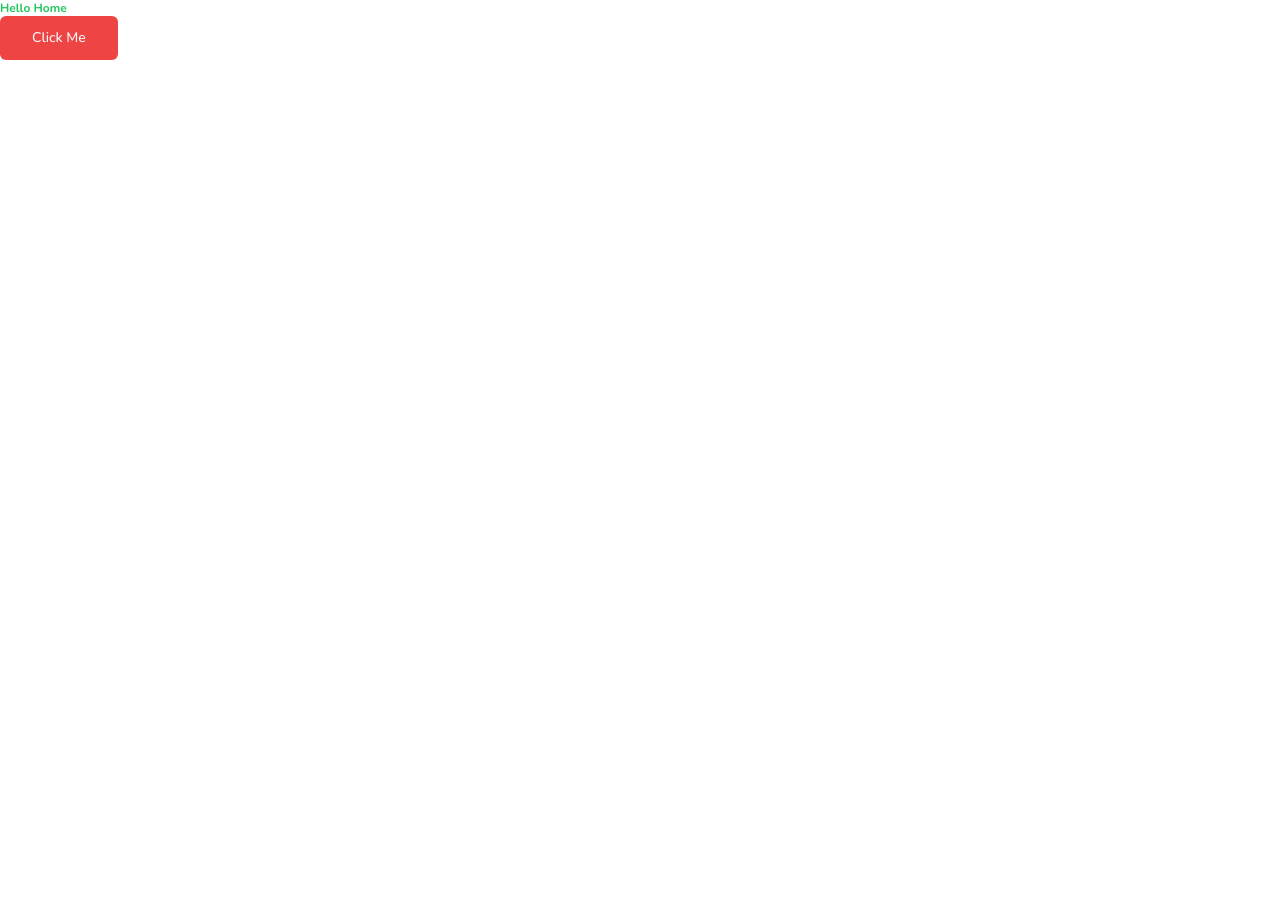
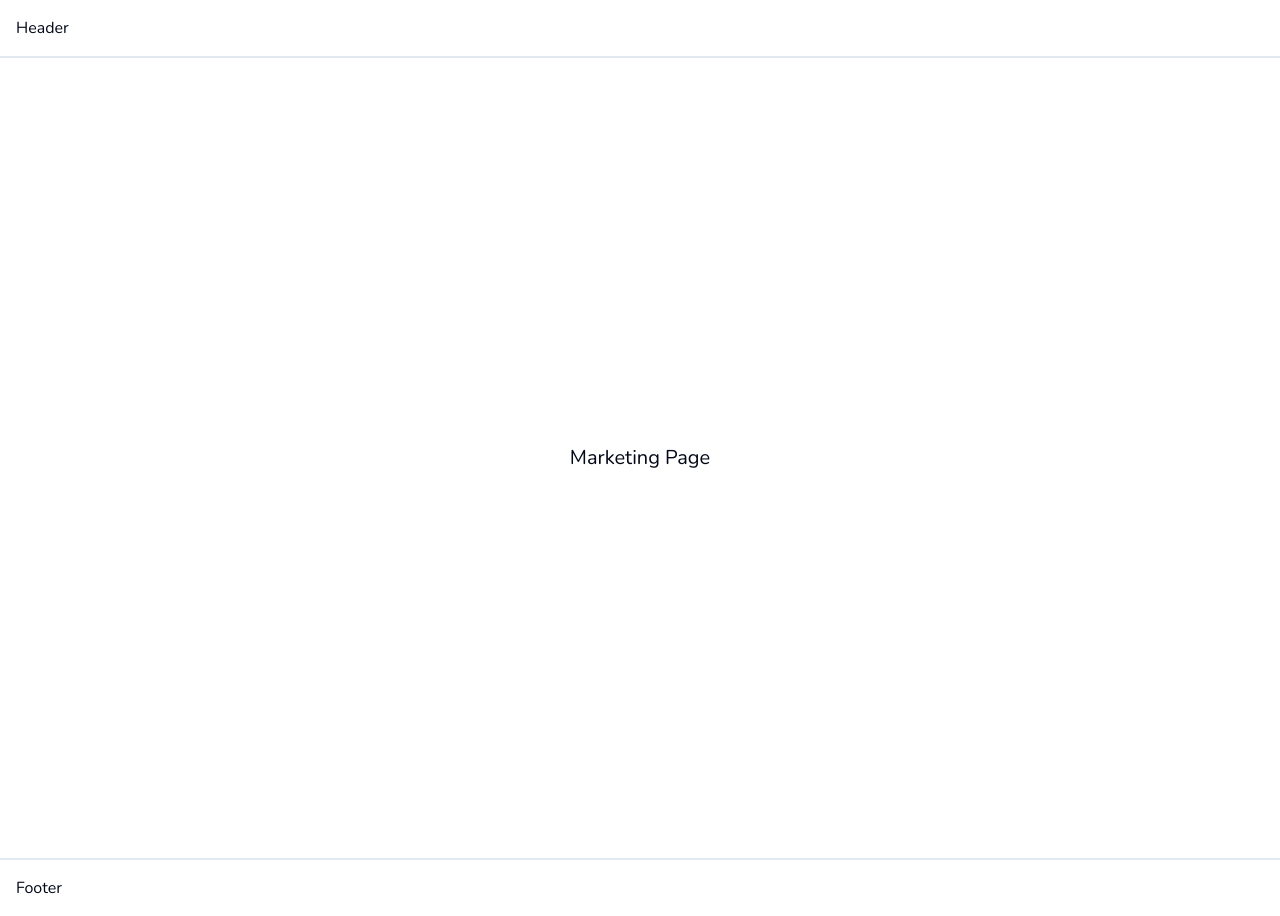
Before and after one commit to ThutaNyan788/Lingo, a Next.js app: page / in a window 1280 px wide. Before the commit the page ends 800 px from the top, so only its background shows below. Built offline with nearby package versions, Linux system fonts and the light colour scheme.

Commit message:
Marketing Page Setup

```diff
--- /dev/null
+++ b/app/(marketing)/footer.tsx
@@ -0,0 +1,7 @@
+import React from 'react'
+
+export default function Footer() {
+  return (
+    <div className='p-4 border-t-2  border-slate-200'>Footer</div>
+  )
+}
--- /dev/null
+++ b/app/(marketing)/header.tsx
@@ -0,0 +1,9 @@
+import React from 'react'
+
+export default function Header() {
+  return (
+    <div className='p-4 border-b-2 border-slate-200'>
+        Header
+    </div>
+  )
+}
--- /dev/null
+++ b/app/(marketing)/layout.tsx
@@ -0,0 +1,20 @@
+import React from 'react'
+import Header from './header'
+import Footer from './footer'
+
+type Props = {
+    children: React.ReactNode
+}
+
+export default function MarketingLayout({ children }: Props) {
+    return (
+        <div>
+            <Header/>
+            <main className='min-h-screen flex flex-col
+            justify-center items-center'>
+                {children}
+            </main>
+            <Footer/>
+        </div>
+    )
+}
--- a/app/page.tsx
+++ b/app/(marketing)/page.tsx
@@ -4,8 +4,7 @@ import React from 'react'
 export default function Home() {
   return (
     <div >
-      <p className='text-green-500 font-bold text-xs'>Hello Home</p>
-      <Button size="lg" variant="destructive">Click Me</Button>
+      <h1 className='text-xl'>Marketing Page</h1>
     </div>
   )
 }
--- a/components/ui/button.tsx
+++ b/components/ui/button.tsx
@@ -5,25 +5,29 @@ import { cva, type VariantProps } from "class-variance-authority"
 import { cn } from "@/lib/utils"
 
 const buttonVariants = cva(
-  "inline-flex items-center justify-center whitespace-nowrap rounded-md text-sm font-medium ring-offset-background transition-colors focus-visible:outline-none focus-visible:ring-2 focus-visible:ring-ring focus-visible:ring-offset-2 disabled:pointer-events-none disabled:opacity-50",
+  "inline-flex uppercase tracking-wide items-center justify-center whitespace-nowrap rounded-xl text-sm font-bold ring-offset-background transition-colors focus-visible:outline-none focus-visible:ring-2 focus-visible:ring-ring focus-visible:ring-offset-2 disabled:pointer-events-none disabled:opacity-50",
   {
     variants: {
       variant: {
-        default: "bg-primary text-primary-foreground hover:bg-primary/90",
-        destructive:
-          "bg-destructive text-destructive-foreground hover:bg-destructive/90",
-        outline:
-          "border border-input bg-background hover:bg-accent hover:text-accent-foreground",
-        secondary:
-          "bg-secondary text-secondary-foreground hover:bg-secondary/80",
-        ghost: "hover:bg-accent hover:text-accent-foreground",
-        link: "text-primary underline-offset-4 hover:underline",
+        default:"bg-white text-black border-slate-200 border-2 border-b-4 active:border-b-2 hover:bg-slate-100 text-slate-500",
+        primary:"bg-sky-400 text-primary-foreground hover:bg-sky-400/90 border-sky-500 border-b-4 active:border-b-0",
+        primaryOutline:"bg-white text-sky-500 hover:bg-slate-100",
+        secondary:"bg-green-400 text-primary-foreground hover:bg-green-500/90 border-green-600 border-b-4 active:border-b-0",
+        secondaryOutline:"bg-white text-green-500 hover:bg-slate-100",
+        danger:"bg-rose-400 text-primary-foreground hover:bg-rose-500/90 border-rose-600 border-b-4 active:border-b-0",
+        dangerOutline:"bg-white text-rose-500 hover:bg-slate-100",
+        super:"bg-indigo-400 text-primary-foreground hover:bg-indigo-500/90 border-indigo-600 border-b-4 active:border-b-0",
+        superOutline:"bg-white text-indigo-500 hover:bg-slate-100",
+        ghost:"bg-transparent text-slate-500 border-transparent border-0 hover:bg-slate-100",
+        sidebar:"bg-transparent text-slate-500 border-transparent border-2 hover:bg-slate-100 transition-none",
+        sidebarOutline:"bg-sky-500/15 text-sky-500 border-sky-300 border-2 hover:bg-sky-500/20 transition-none"
       },
       size: {
-        default: "h-10 px-4 py-2",
-        sm: "h-9 rounded-md px-3",
-        lg: "h-11 rounded-md px-8",
+        default: "h-11 px-4 py-2",
+        sm: "h-9  px-3",
+        lg: "h-11  px-8",
         icon: "h-10 w-10",
+        rounded:"rounded-full"
       },
     },
     defaultVariants: {
```
